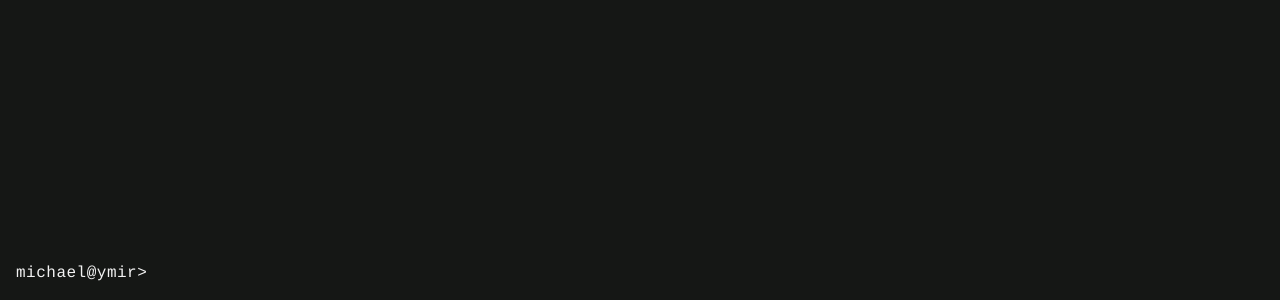
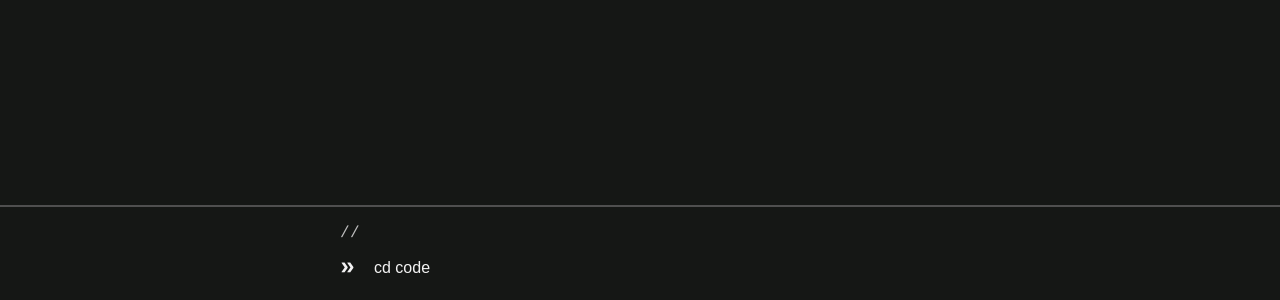
Before and after one commit to webdesserts/webterm, a React (Create React App) app: page / in a window 1280 px wide. Shown: the part 500-800 px from the top of the page. Built offline with nearby package versions, Linux system fonts and the light colour scheme; the HTML template or start-up script is replaced by a standard one.

Commit message:
Scaffold out prompt based on Mockups

```diff
--- a/src/App.js
+++ b/src/App.js
@@ -7,7 +7,6 @@ import './global.styles.jsx';
 const Terminal = styled.main`
   display: grid;
   grid-template-rows: 1fr auto;
-  padding: 16px;
   height: 100%;
 `;
 
--- a/src/global.styles.jsx
+++ b/src/global.styles.jsx
@@ -12,6 +12,7 @@ injectGlobal`
     --gold: #FFC24D;
     /* font-family: "Helvetica Neue", "Arial Nova", Helvetica, Arial, sans-serif; */
     font-family: "Courier", monospace;
+    font-size: 16px;
     line-height: 1.3;
     letter-spacing: .5px;
 
--- a/src/prompt.js
+++ b/src/prompt.js
@@ -1,13 +1,45 @@
 import * as React from 'react';
 import styled from 'styled-components';
 
-const PromptBar = styled.div`
+const Wrapper = styled.div`
+  border-top: 2px solid var(--grey);
+  padding: 16px;
+`
+
+const CenteredContent = styled.div`
+  margin: 0 auto;
+  max-width: 600px;
+  width: 100%;
   display: grid;
-  align-items: center;
-  /* background-color: var(--pitchblack); */
-  border-radius: 2px;
-`;
+  grid-template-rows: auto auto;
+  grid-template-columns: 24px 1fr;
+  grid-gap: 8px 8px;
+`
+
+const Indicator = styled.div`
+  font-size: 25px;
+  font-weight: 600;
+`
+
+const Location = styled.div`
+  grid-column: span 2;
+  color: var(--light-grey);
+`
+
+const Input = styled.input.attrs({ type: 'text' })`
+  background-color: transparent;
+  border: none;
+  color: var(--white);
+  font-size: inherit;
+`
 
 export function Prompt() {
-  return <PromptBar>michael@ymir></PromptBar>;
+  return (
+    <Wrapper>
+      <CenteredContent>
+        <Location>//</Location>
+        <Indicator>»</Indicator><Input value={'cd code'}/>
+      </CenteredContent>
+    </Wrapper>
+  );
 }
```
